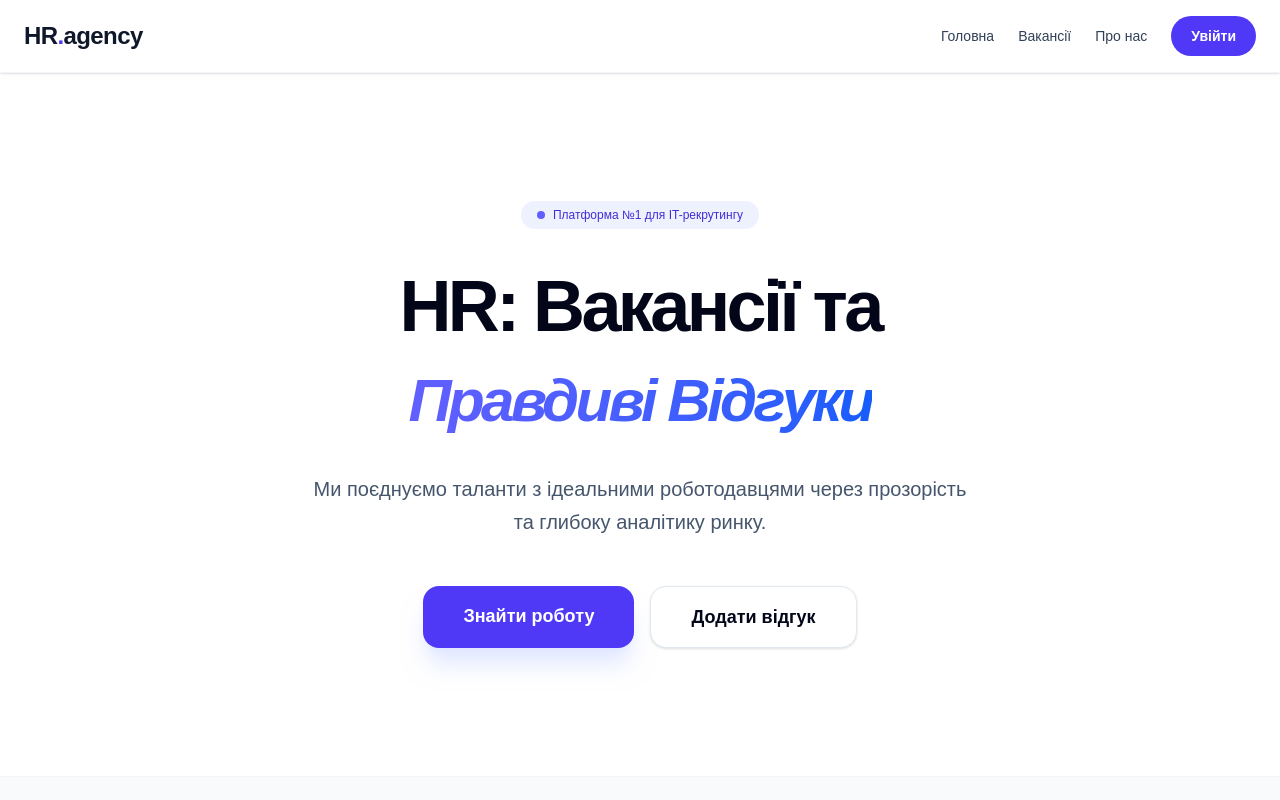
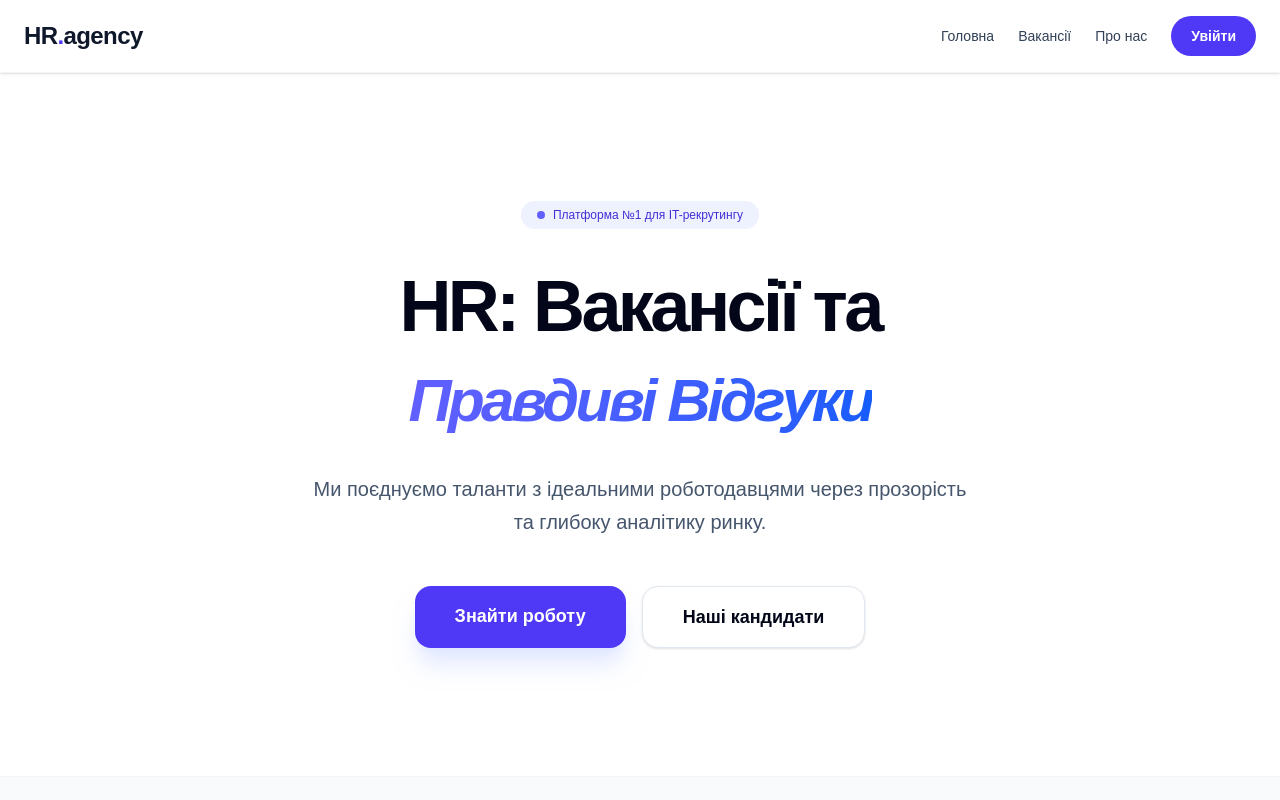
Before and after one commit to Andrii-Podvych-Uzhnu/hr-agency, a Next.js app: page / in a window 1280 px wide. Shown: the top 800 px of the page. Built offline with nearby package versions, Linux system fonts and the light colour scheme.

Commit message:
Final LR2

```diff
--- a/app/page.js
+++ b/app/page.js
@@ -1,19 +1,19 @@
 import Link from 'next/link';
 
 const BriefcaseIcon = () => (
-  <svg className="w-8 h-8 text-indigo-600" fill="none" viewBox="0 0 24 24" stroke="currentColor">
+  <svg width="32" height="32" className="text-indigo-600" fill="none" viewBox="0 0 24 24" stroke="currentColor">
     <path strokeLinecap="round" strokeLinejoin="round" strokeWidth={2} d="M16 7a4 4 0 11-8 0 4 4 0 018 0zM12 14a7 7 0 00-7 7h14a7 7 0 00-7-7zM5 11l-.224 1.341c-.2.9.224 1.834 1.13 1.933a8.1 8.1 0 009.18 0c.906-.1 1.33-.933 1.13-1.833L16 11M5 11h11" />
   </svg>
 );
 
 const ChatIcon = () => (
-  <svg className="w-8 h-8 text-indigo-600" fill="none" viewBox="0 0 24 24" stroke="currentColor">
+  <svg width="32" height="32" className="text-indigo-600" fill="none" viewBox="0 0 24 24" stroke="currentColor">
     <path strokeLinecap="round" strokeLinejoin="round" strokeWidth={2} d="M8 10h.01M12 10h.01M16 10h.01M9 16H5a2 2 0 01-2-2V6a2 2 0 012-2h14a2 2 0 012 2v8a2 2 0 01-2 2h-5l-5 5v-5z" />
   </svg>
 );
 
 const ChartIcon = () => (
-  <svg className="w-8 h-8 text-indigo-600" fill="none" viewBox="0 0 24 24" stroke="currentColor">
+  <svg width="32" height="32" className="text-indigo-600" fill="none" viewBox="0 0 24 24" stroke="currentColor">
     <path strokeLinecap="round" strokeLinejoin="round" strokeWidth={2} d="M9 19v-6a2 2 0 00-2-2H5a2 2 0 00-2 2v6a2 2 0 002 2h2a2 2 0 002-2zm0 0V9a2 2 0 012-2h2a2 2 0 012 2v10a2 2 0 01-2 2h-2a2 2 0 01-2-2zm12 0v-10a2 2 0 00-2-2h-2a2 2 0 00-2 2v10a2 2 0 002 2h2a2 2 0 002-2z" />
   </svg>
 );
@@ -42,8 +42,8 @@ export default function Home() {
               <Link href="/vacancies" className="bg-indigo-600 text-white px-10 py-4 rounded-2xl font-bold text-lg hover:bg-indigo-700 transition shadow-xl shadow-indigo-100">
                 Знайти роботу
               </Link>
-              <Link href="#" className="bg-white text-slate-950 border border-slate-200 px-10 py-4 rounded-2xl font-bold text-lg hover:bg-slate-50 transition shadow-sm">
-                Додати відгук
+              <Link href="/candidates" className="bg-white text-slate-950 border border-slate-200 px-10 py-4 rounded-2xl font-bold text-lg hover:bg-slate-50 transition shadow-sm">
+                Наші кандидати
               </Link>
             </div>
           </div>
@@ -54,9 +54,8 @@ export default function Home() {
             <h2 className="text-4xl font-bold text-slate-950 text-center mb-16 tracking-tight">
               Наші переваги
             </h2>
-
             <div className="grid grid-cols-1 md:grid-cols-3 gap-8">
-              <div className="bg-white rounded-3xl p-10 shadow-sm border border-slate-100 hover:shadow-xl hover:border-indigo-100 transition-all duration-300 transform hover:-translate-y-2">
+              <div className="bg-white rounded-3xl p-10 shadow-sm border border-slate-100 hover:shadow-xl transition-all duration-300 transform hover:-translate-y-2">
                 <div className="bg-indigo-50 h-14 w-14 rounded-2xl flex items-center justify-center mb-8">
                   <BriefcaseIcon />
                 </div>
@@ -65,8 +64,7 @@ export default function Home() {
                   Тільки перевірені пропозиції від топових IT-компаній. Ми фільтруємо спам та застарілі оголошення.
                 </p>
               </div>
-
-              <div className="bg-white rounded-3xl p-10 shadow-sm border border-slate-100 hover:shadow-xl hover:border-indigo-100 transition-all duration-300 transform hover:-translate-y-2 md:translate-y-4">
+              <div className="bg-white rounded-3xl p-10 shadow-sm border border-slate-100 hover:shadow-xl transition-all duration-300 transform hover:-translate-y-2 md:translate-y-4">
                 <div className="bg-indigo-50 h-14 w-14 rounded-2xl flex items-center justify-center mb-8">
                   <ChatIcon />
                 </div>
@@ -75,8 +73,7 @@ export default function Home() {
                   Дізнайтеся реальний стан справ у компанії від діючих співробітників. Жодної цензури від роботодавців.
                 </p>
               </div>
-
-              <div className="bg-white rounded-3xl p-10 shadow-sm border border-slate-100 hover:shadow-xl hover:border-indigo-100 transition-all duration-300 transform hover:-translate-y-2">
+              <div className="bg-white rounded-3xl p-10 shadow-sm border border-slate-100 hover:shadow-xl transition-all duration-300 transform hover:-translate-y-2">
                 <div className="bg-indigo-50 h-14 w-14 rounded-2xl flex items-center justify-center mb-8">
                   <ChartIcon />
                 </div>
```
